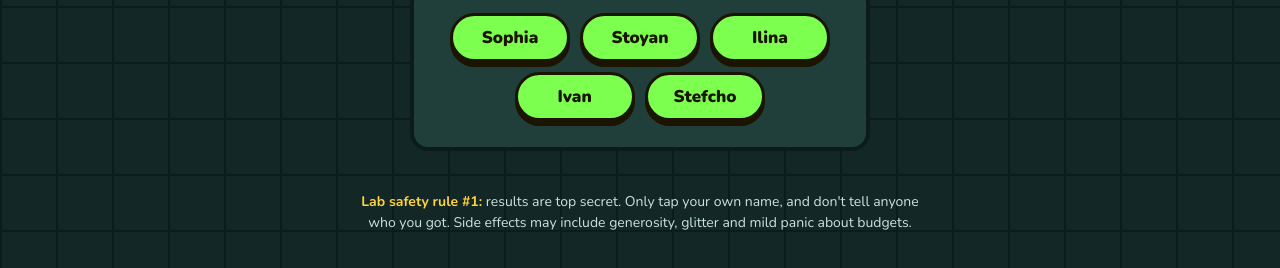
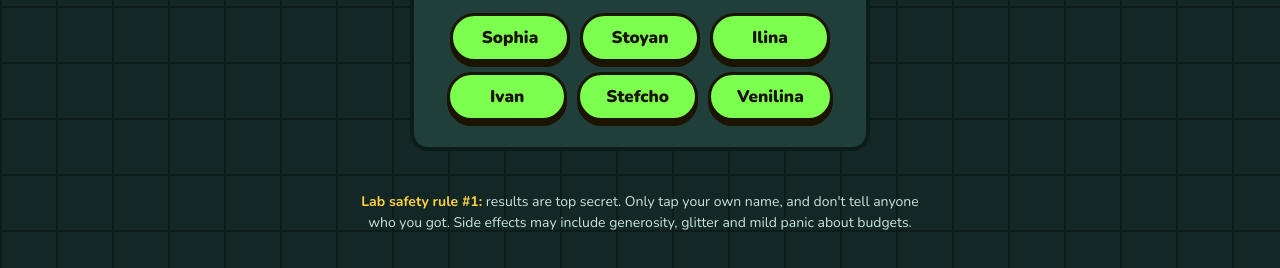
Before and after one commit to stimoshkina07/Secret-santa-, a plain HTML site: page index.html in a window 1280 px wide. Shown: the part 344-612 px from the top of the page. Drawn offline with nearby package versions, Linux system fonts and the light colour scheme.

Commit message:
Update BOXES and NAMES with new values

```diff
--- a/index.html
+++ b/index.html
@@ -112,8 +112,8 @@ h1{font:400 clamp(44px,10vw,84px)/1 "Luckiest Guy",Impact,sans-serif;margin:0;le
 
 <script>
 {
-const BOXES = {"Sophia":"NRgOCgpD","Stoyan":"LwAIHQo=","Ilina":"NQMRGwJM","Ivan":"NRgEFQhFHA==","Stefcho":"LxoAHQ=="};  // obfuscated so nobody spots a name by glancing at the code
-const NAMES = ["Sophia","Stoyan","Ilina","Ivan","Stefcho"];
+const BOXES = {"Sophia":"NRgEFQhFHA==","Stoyan":"MAkPGgdEHQA=","Ilina":"NRgOCgpD","Ivan":"LwAIHQo=","Stefcho":"LxoAHQ==","Venilina":"NQMRGwJM"};  // obfuscated so nobody spots a name by glancing at the code
+const NAMES = ["Sophia","Stoyan","Ilina","Ivan","Stefcho","Venilina"];
 const $ = id => document.getElementById(id);
 const unb64 = s => Uint8Array.from(atob(s.replace(/-/g, "+").replace(/_/g, "/")), c => c.charCodeAt(0));
 
```
